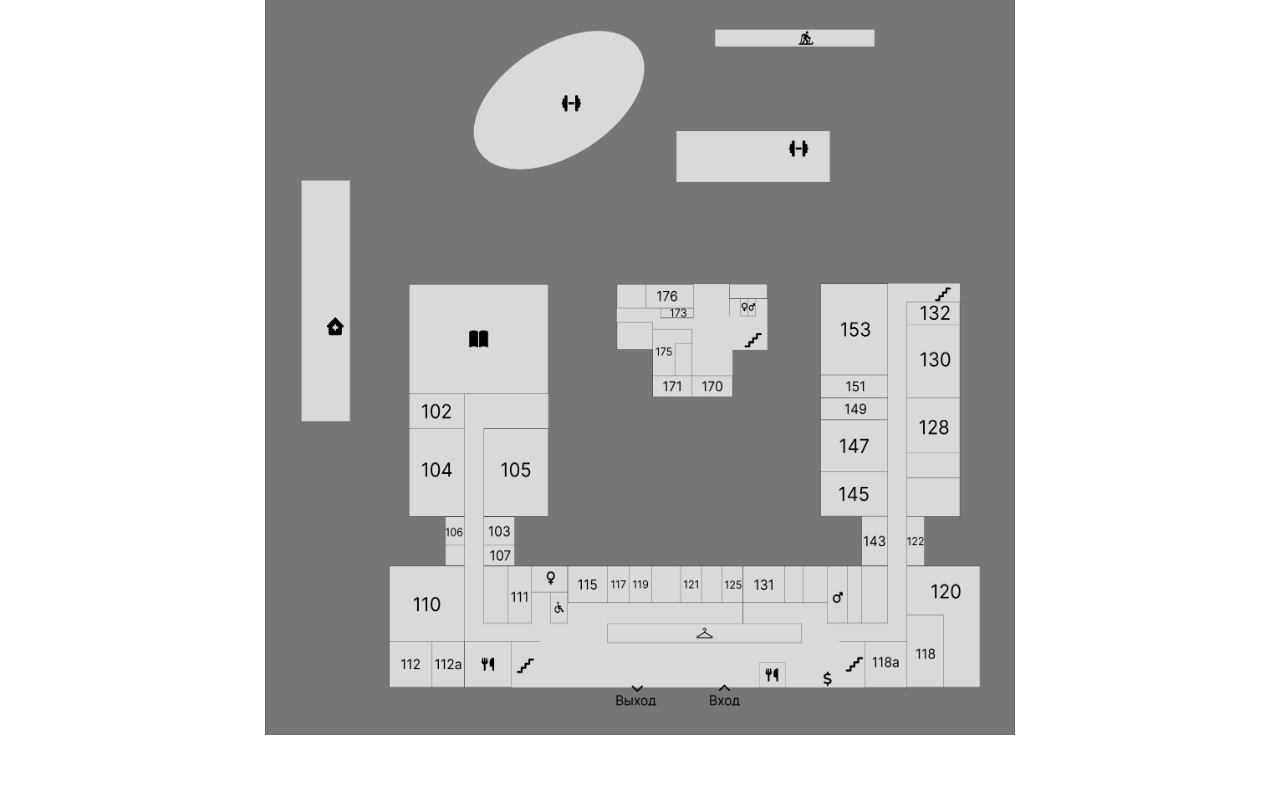
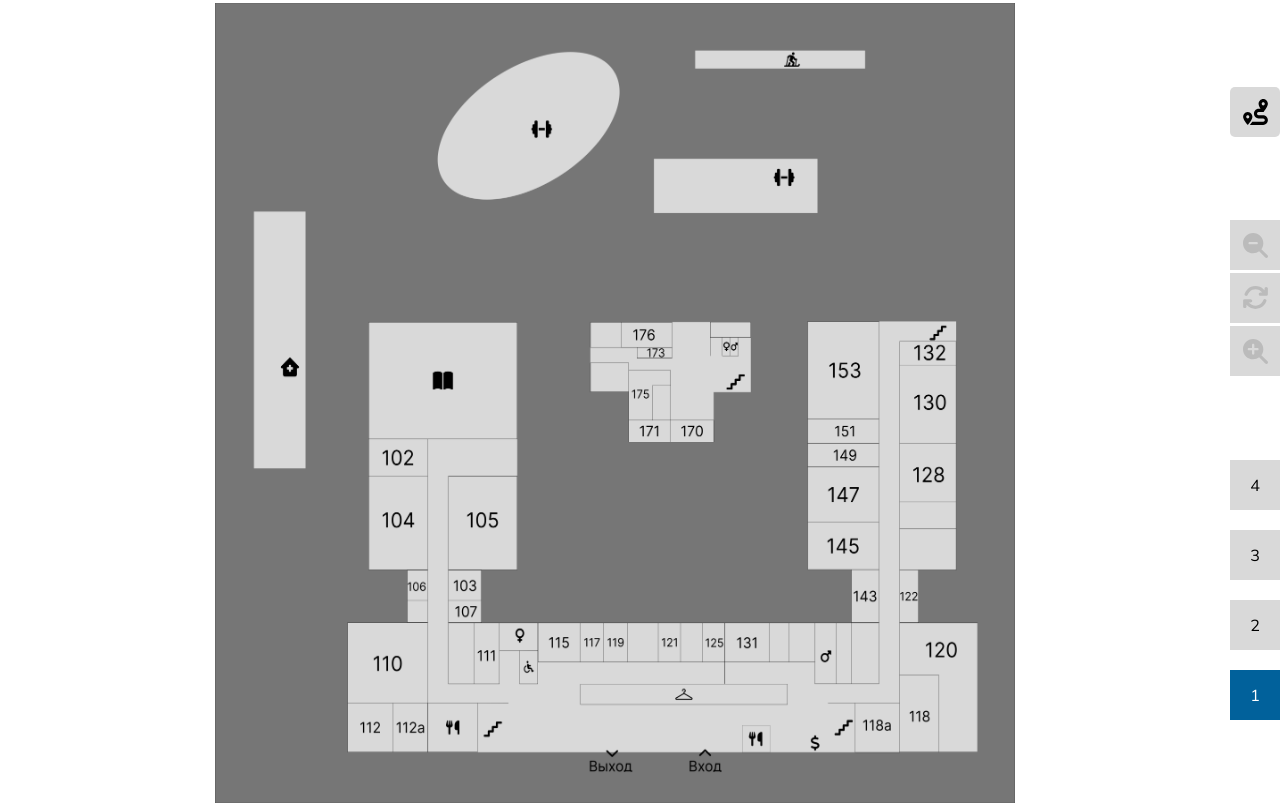
Before and after one commit to alexanderkalyupanov/bgity-interactiv-project, a plain HTML site: page project-bgity/index.html in a window 1280 px wide. Shown: the part 142-945 px from the top of the page. Before the commit the page ends 877 px from the top, so only its background shows below. Drawn offline with Linux system fonts and the light colour scheme.

Commit message:
feat: realize btn map

```diff
--- a/project-bgity/assets/styles/style.scss
+++ b/project-bgity/assets/styles/style.scss
@@ -9,7 +9,10 @@
 .container {
     max-width: 1400px;
     margin: 0 auto;
-    border: 1px solid red;
+}
+
+button {
+    cursor: pointer;
 }
 
 .body-overflow {
@@ -107,7 +110,7 @@ form {
 
 }
 
-button {
+.input-btn {
     position: absolute;
     top: 0;
     left: -30px;
@@ -119,7 +122,7 @@ button {
     cursor: pointer;
 }
 
-button img {
+.input-btn img {
     width: 20px;
     height: 20px;
 }
@@ -175,6 +178,70 @@ button img {
     }
 }
 
+main {
+    margin-top: 20px;
+}
+
+.map {
+    position: relative;
+}
+
+.map-cont {
+    display: flex;
+}
+
+.map-buttons {
+    display: flex;
+    flex-direction: column;
+    justify-content: space-evenly;
+}
+
+.btn-interaction,
+.btn-floors {
+    display: flex;
+    flex-direction: column;
+}
+
+.btn-interaction {
+    gap: 3px;
+}
+
+.btn-floors {
+    gap: 20px;
+}
+
+.btn-map {
+    background-color: #D9D9D9;
+    width: 50px;
+    height: 50px;
+    border: none;
+    background-position: center;
+    background-repeat: no-repeat;
+    background-size: 25px;
+}
+
+.button-road {
+    background-image: url("./../icons/road.svg");
+    border-radius: 5px;
+}
+
+.button-minus {
+    background-image: url("./../icons/minus.svg");
+}
+
+.button-reload {
+    background-image: url("./../icons/refresh.svg");
+}
+
+.button-plus {
+    background-image: url("./../icons/increase.svg");
+}
+
+.btn-active {
+    background-color: #01619B;
+    color: #fff;
+}
+
 @media screen and (max-width: 768px) {
     .nav-active {
         display: flex !important;
--- a/project-bgity/index.html
+++ b/project-bgity/index.html
@@ -23,7 +23,7 @@
                         <ul class="nav-list">
                             <li class="nav-list__item">
                                 <form action="#" method="post">
-                                    <button type="submit">
+                                    <button type="submit" class="input-btn">
                                         <img src="././assets/icons/loop.svg" alt="">
                                     </button>
                                     <input type="search" class="header-search" placeholder="Поиск">
@@ -45,7 +45,35 @@
                     </nav>
             </div>
         </header>
-        <img src="./assets/images/Map.png" alt="map" width="750px" height="750px" style="display: block; margin: 0 auto">
+        <main>
+            <section class="map">
+                <div class="container">
+                    <div class="map-cont">
+                        <img src="./assets/images/Map.png" alt="map" width="800px" height="800px" style="display: block; margin: 0 auto"
+                                                                    class="map-image">
+                        <div class="map-buttons">
+                            <button class="button-road btn-map"></button>
+                            <div class="btn-interaction">
+                                <button class="button-minus btn-map"></button>
+                                <button class="button-reload btn-map"></button>
+                                <button class="button-plus btn-map"></button>
+                            </div>
+                               <div class="btn-floors">
+                                <button class="button-floor btn-map">4</button>
+                                <button class="button-floor btn-map">3</button>
+                                   <button class="button-floor btn-map">2</button>
+                                   <button class="button-floor btn-map btn-active">1</button>
+                               </div>
+                        </div>
+                    </div>
+
+
+                </div>
+            </section>
+
+
+        </main>
+
     </div>
 </body>
 </html>
```
Also changed, not shown: project-bgity/assets/icons/increase.svg (added), project-bgity/assets/icons/minus.svg (added), project-bgity/assets/icons/refresh.svg (added), project-bgity/assets/icons/road.svg (added), project-bgity/assets/styles/style.css, 1 other file.
